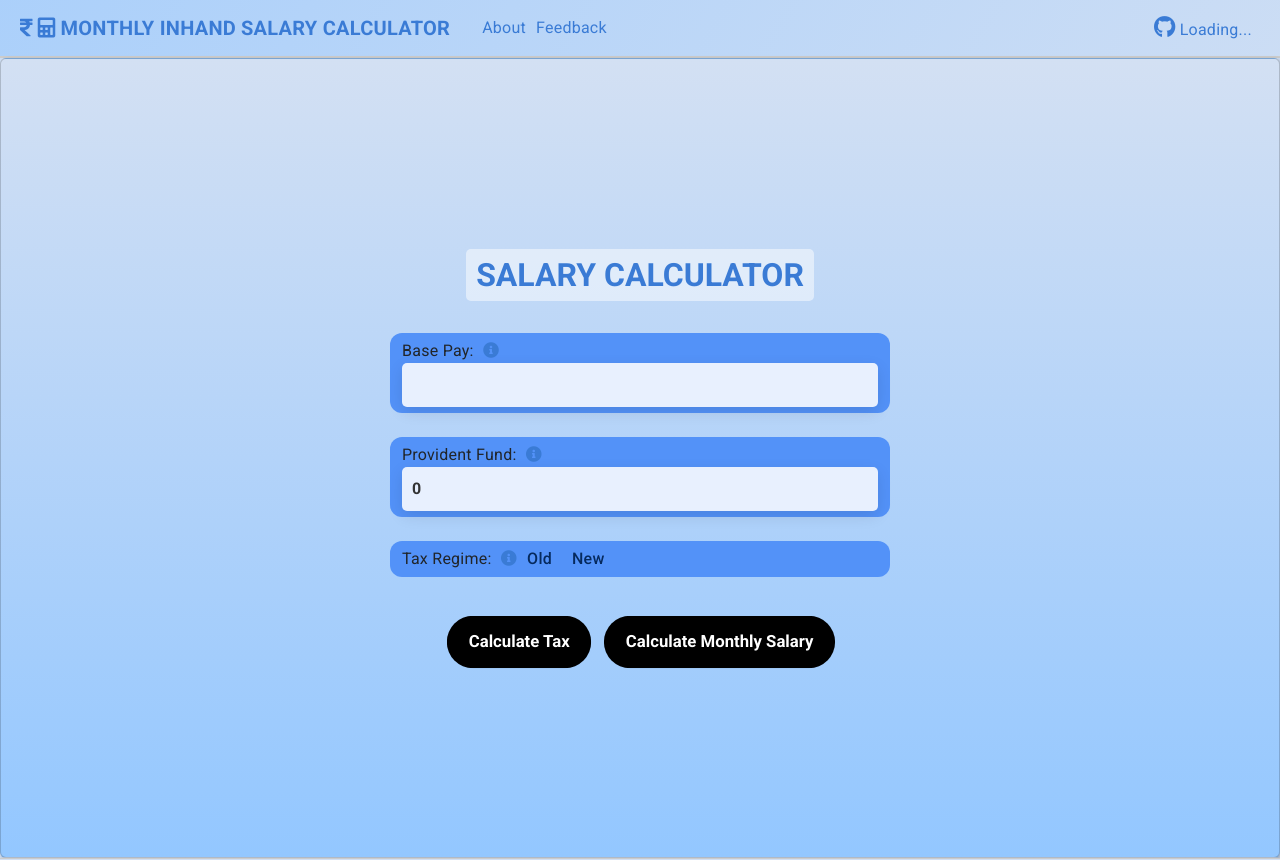
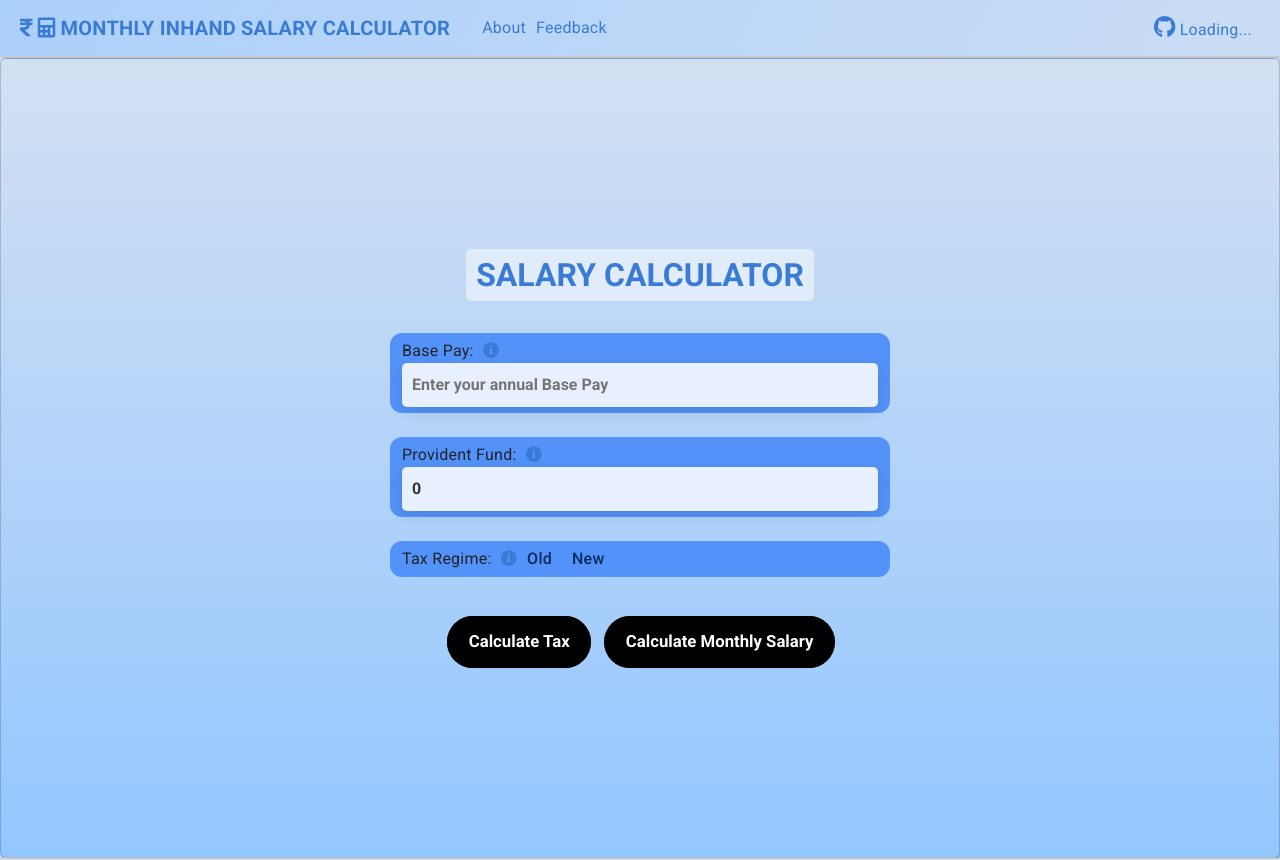
Before and after one commit to anantraghuvanshi/monthly-inhand-salary-calculator, an Angular app: page /salary-calculator in a window 1280 px wide. Shown: the top 860 px of the page. Built offline with nearby package versions, Linux system fonts and the light colour scheme; no server answers.

Commit message:
placeholder added for base pay and PF

```diff
--- a/src/app/salary-calculator-component/salary-calculator.component.html
+++ b/src/app/salary-calculator-component/salary-calculator.component.html
@@ -16,6 +16,7 @@
       </label>
       <input
         type="number"
+        placeholder="Enter your annual Base Pay"
         id="basePay"
         name="basePay"
         [(ngModel)]="basePay"
@@ -51,6 +52,7 @@
       </label>
       <input
         type="number"
+        placeholder="Enter your annual PF"
         id="providentFund"
         name="providentFund"
         [(ngModel)]="providentFund"
```
